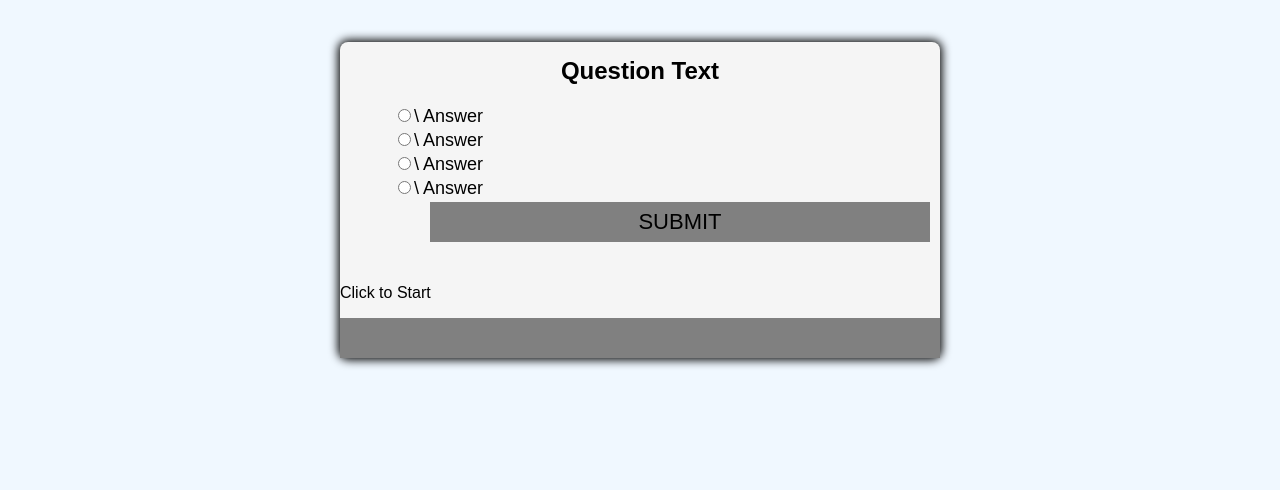
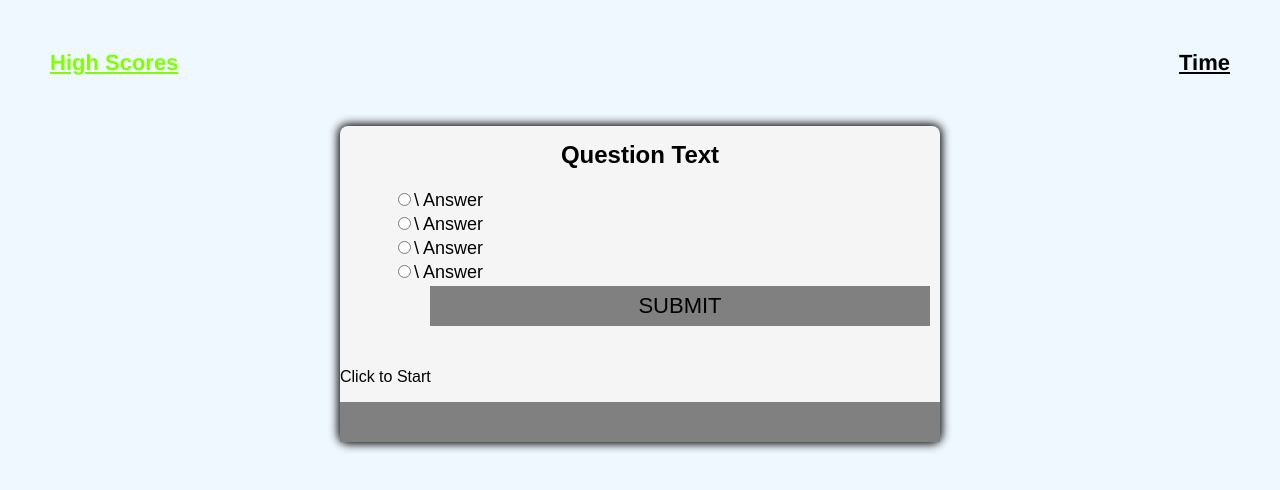
Before and after one commit to IPv21/QuizYou, a plain HTML site: page index.html in a window 1280 px wide. Drawn offline with Linux system fonts and the light colour scheme.

Commit message:
added score and time heads, need to finish them

```diff
--- a/index.html
+++ b/index.html
@@ -8,6 +8,12 @@
     <title>QuizYou</title>
 </head>
 <body>
+
+  <div id="scores">High Scores</div>
+
+  <div id="time">Time</div>
+
+
 
 
 
--- a/script.js
+++ b/script.js
@@ -85,7 +85,7 @@
               loadQuiz()
 
          } else {
-            quiz.innerHTML= `<h2>You  answered ${score}/${quizData.length} questions correctly</h2>
+            quiz.innerHTML= `<h2>You have${score}/${quizData.length} seconds left.</h2>
             <button onclick="location.reload()"></button>`
 
          }
@@ -97,3 +97,5 @@
     loadQuiz()
 
 })
+
+console.log(score)
--- a/style.css
+++ b/style.css
@@ -6,10 +6,41 @@
     background-image: linear-gradient(300 deg white,  blue);
     font-family: Arial, Helvetica, sans-serif;
     display: flex;
+    flex-wrap: wrap;
     align-items: center;
     justify-content: center;
     height: 400px;
     margin: 0;
+}
+
+#scores {
+    width: 50%;
+    padding:50px;
+    font-family: 'Franklin Gothic Medium', 'Arial Narrow', Arial, sans-serif;
+    font-weight: 1000;
+    font-size: 22px;
+    text-decoration: underline;
+}
+
+#time {
+    width: 50%;
+    text-align: right;
+    padding: 50px;
+    font-family: 'Franklin Gothic Medium', 'Arial Narrow', Arial, sans-serif;
+    font-weight: 1000;
+    font-size: 22px;
+    text-decoration: underline;
+}
+
+#scores:hover{
+    cursor: pointer;
+    color: chartreuse;
+
+}
+
+#time:hover {
+    cursor: pointer;
+    color: chartreuse;
 }
 
 
@@ -67,9 +98,9 @@
     background-color: rgb(36, 87, 163);
 }
 
-button:focus {
-    outline: whitesmoke;
-    color: rgb(35, 172, 76);
+/* button:focus { */
+    /* outline: whitesmoke; */
+    /* color: rgb(35, 172, 76); */
 
 
-}
+/* } */
```
